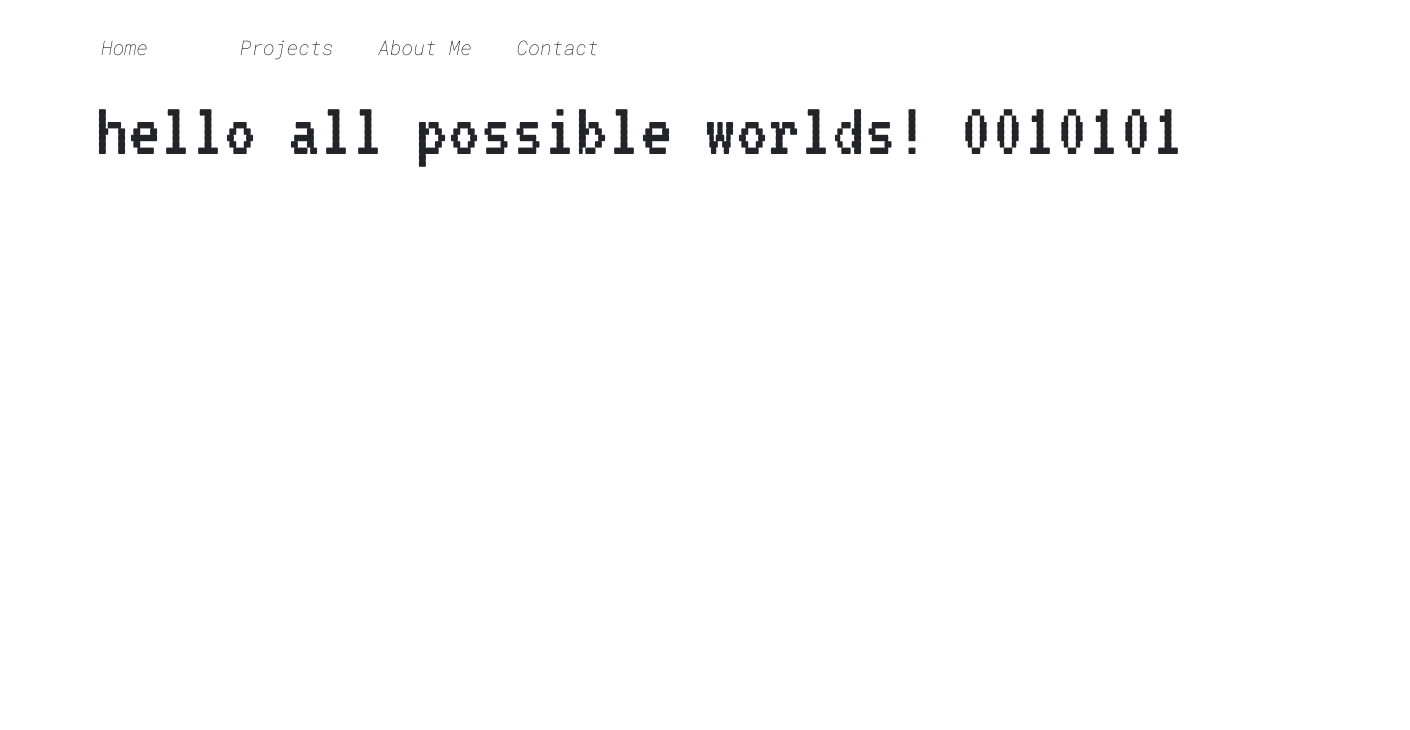
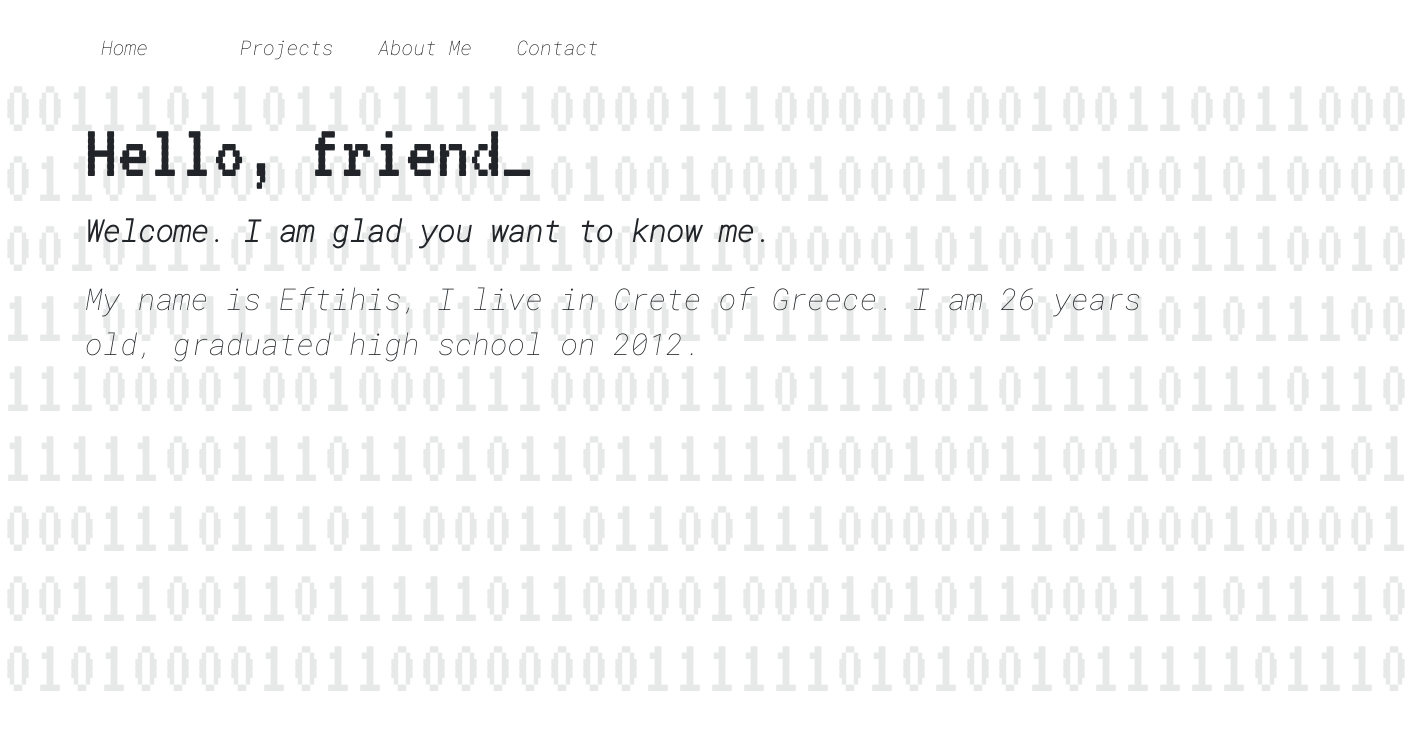
Before and after one commit to iamtheef/portfolio, a React (Create React App) app: page / in a window 1280 px wide. Shown: the top 730 px of the page, 1410 px wide, since content can reach past the window. Built offline with nearby package versions, Linux system fonts and the light colour scheme.

Commit message:
background

```diff
--- a/src/App.css
+++ b/src/App.css
@@ -1,3 +1,2 @@
 .App {
-  text-align: center;
 }
--- a/src/App.tsx
+++ b/src/App.tsx
@@ -1,14 +1,19 @@
 import React from "react";
 import "./App.css";
 import { Navbar } from "./Components/Navbar";
+import Background from "./Components/Background";
 import { BrowserRouter as Router } from "react-router-dom";
+import Hello from "./Components/Hello";
+import Intro from "./Components/Intro";
 
 function App() {
   return (
     <Router>
       <Navbar />
       <div className="App">
-        <div className="header">hello all possible worlds! 0010101</div>
+        <Background />
+        <Hello />
+        <Intro />
       </div>
     </Router>
   );
--- /dev/null
+++ b/src/Components/Background.tsx
@@ -0,0 +1,46 @@
+import React, { useEffect, useState } from "react";
+
+const Background: React.FC = () => {
+  function digit() {
+    const digits = [0, 1];
+    const num = () => Math.floor(Math.random() * digits.length);
+    let string = "";
+    for (let i = 0; i <= 43; i++) {
+      string = string + digits[num()].toString();
+    }
+    return string;
+  }
+
+  const makeTable = () => {
+    return (
+      <div>
+        <div className="header">{digit()}</div>
+        <div className="header">{digit()}</div>
+        <div className="header">{digit()}</div>
+        <div className="header">{digit()}</div>
+        <div className="header">{digit()}</div>
+        <div className="header">{digit()}</div>
+        <div className="header">{digit()}</div>
+        <div className="header">{digit()}</div>
+        <div className="header">{digit()}</div>
+      </div>
+    );
+  };
+
+  const [table, setTable] = useState(makeTable());
+  useEffect(() => {
+    setInterval(() => {
+      setTable(makeTable());
+    }, 2000);
+  }, [setTable]);
+
+  return (
+    <div className="container background nopadding">
+      <div className="col">
+        <div className="row">{table}</div>
+      </div>
+    </div>
+  );
+};
+
+export default Background;
--- /dev/null
+++ b/src/Components/Hello.tsx
@@ -0,0 +1,13 @@
+import React from "react";
+
+export function Hello() {
+  return (
+    <div className="container">
+      <h1 className="hello">
+        Hello, friend<span className="blink">_</span>
+      </h1>
+    </div>
+  );
+}
+
+export default Hello;
--- /dev/null
+++ b/src/Components/Intro.tsx
@@ -0,0 +1,15 @@
+import React from "react";
+
+export function Intro() {
+  return (
+    <div className="container">
+      <div className="intro">Welcome. I am glad you want to know me.</div>
+      <p className="paragraph" style={{ marginTop: "23px" }}>
+        My name is Eftihis, I live in Crete of Greece. I am 26 years old,
+        graduated high school on 2012.
+      </p>
+    </div>
+  );
+}
+
+export default Intro;
--- a/src/index.css
+++ b/src/index.css
@@ -23,3 +23,42 @@
   text-decoration: none;
   color: rgb(170, 170, 182);
 }
+
+.background {
+  line-height: 70px;
+  opacity: 0.1;
+}
+
+.nopadding {
+  padding: 1px !important;
+  margin: 1px !important;
+}
+
+.hello {
+  margin-top: -600px;
+  font-family: "VT323";
+  font-weight: lighter;
+  font-size: 80px;
+}
+
+.intro {
+  font-size: 30px;
+  font-family: "Roboto Mono";
+  font-weight: bolder;
+}
+
+.paragraph {
+  font-size: 30px;
+  font-family: "Roboto Mono";
+  font-weight: lighter;
+}
+
+.blink {
+  animation: blinker 1s linear infinite;
+}
+
+@keyframes blinker {
+  50% {
+    opacity: 0;
+  }
+}
```
